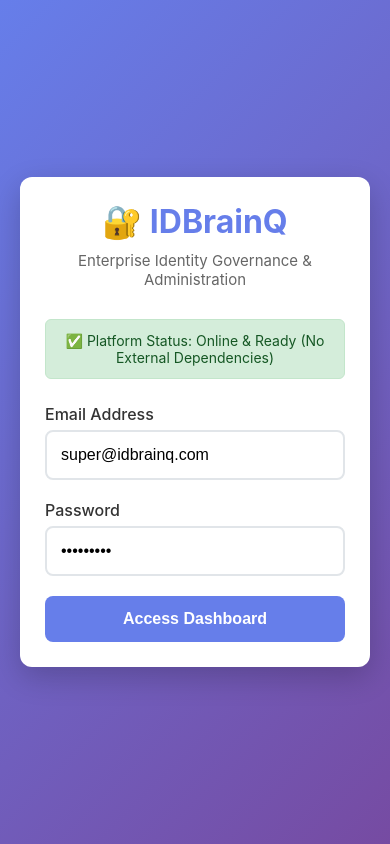
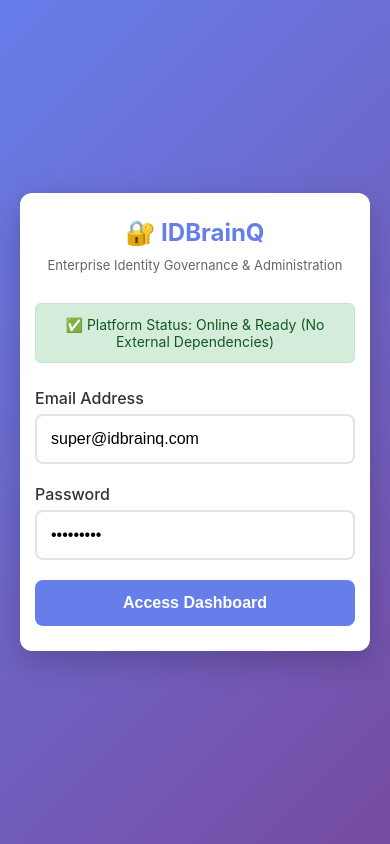
Before and after one commit to atulmishra84/idbrainq-platform, a plain HTML site: page index.html in a window 390 px wide. Drawn offline with Linux system fonts and the light colour scheme.

Commit message:
Add files via upload

```diff
--- a/index.html
+++ b/index.html
@@ -5,7 +5,14 @@
     <meta name="viewport" content="width=device-width, initial-scale=1.0">
     <title>IDBrainQ - Identity Platform</title>
     <style>
-        * { margin: 0; padding: 0; box-sizing: border-box; }
+        * {
+            margin: 0;
+            padding: 0;
+            box-sizing: border-box;
+        }
+        html {
+            font-size: 16px;
+        }
         body {
             font-family: -apple-system, BlinkMacSystemFont, 'Segoe UI', Roboto, sans-serif;
             background: linear-gradient(135deg, #667eea 0%, #764ba2 100%);
@@ -14,6 +21,8 @@
             align-items: center;
             justify-content: center;
             padding: 20px;
+            margin: 0;
+            overflow-x: hidden;
         }
         .container {
             background: white;
@@ -21,8 +30,10 @@
             border-radius: 12px;
             box-shadow: 0 10px 30px rgba(0,0,0,0.2);
             width: 100%;
-            max-width: 420px;
+            max-width: 480px;
+            min-width: 320px;
             text-align: center;
+            margin: 0 auto;
         }
         .logo {
             font-size: 32px;
@@ -157,9 +168,28 @@
             margin-top: 25px;
         }
         .logout-btn:hover { background: #c82333; }
+        @media (max-width: 768px) {
+            .container {
+                padding: 30px 20px;
+                max-width: 90vw;
+                margin: 20px auto;
+            }
+            .stats-grid { grid-template-columns: 1fr; }
+            .logo { font-size: 28px; }
+        }
         @media (max-width: 480px) {
-            .container { padding: 25px; }
-            .stats-grid { grid-template-columns: 1fr; }
+            .container {
+                padding: 25px 15px;
+                max-width: 95vw;
+            }
+            .logo { font-size: 24px; }
+            .tagline { font-size: 13px; }
+        }
+        @media (min-width: 769px) {
+            .container {
+                max-width: 520px;
+                padding: 50px;
+            }
         }
     </style>
 </head>
```
